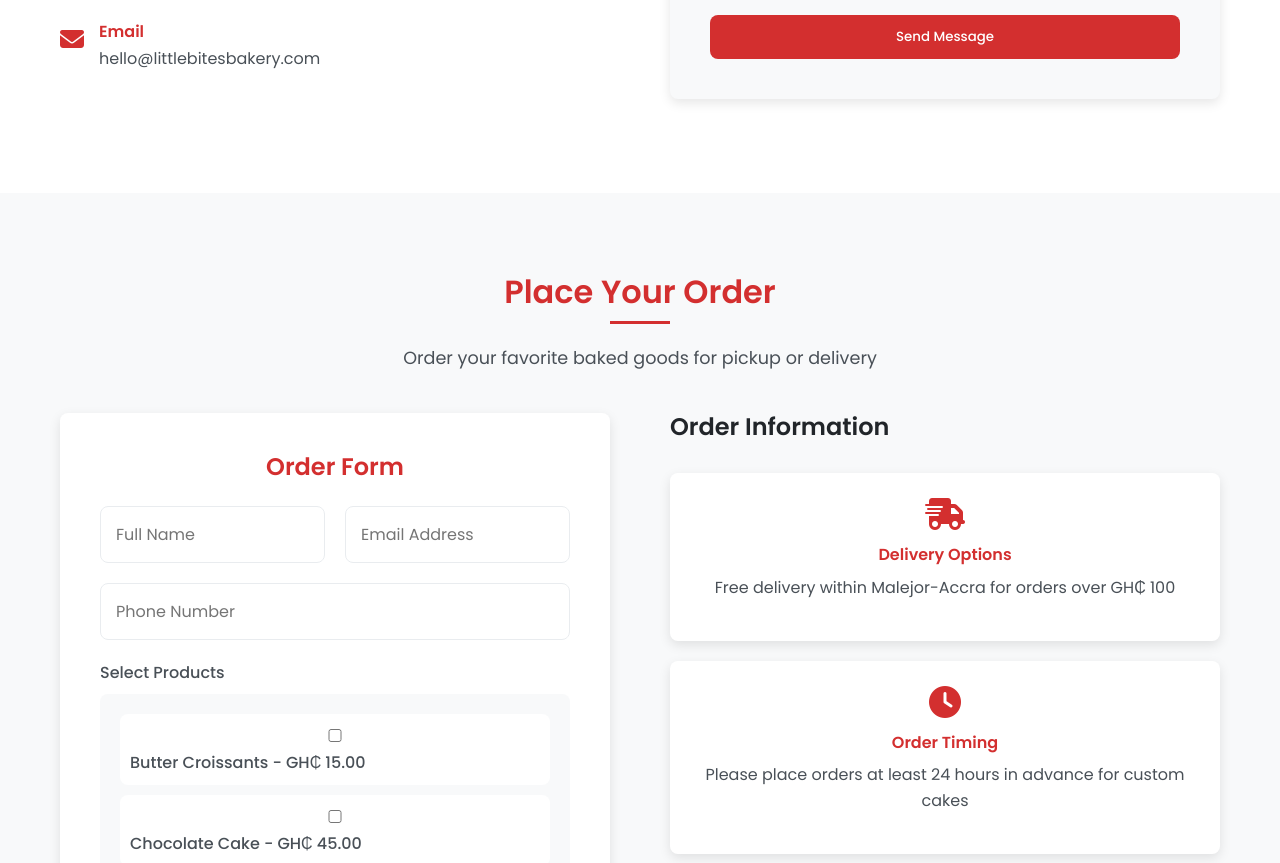
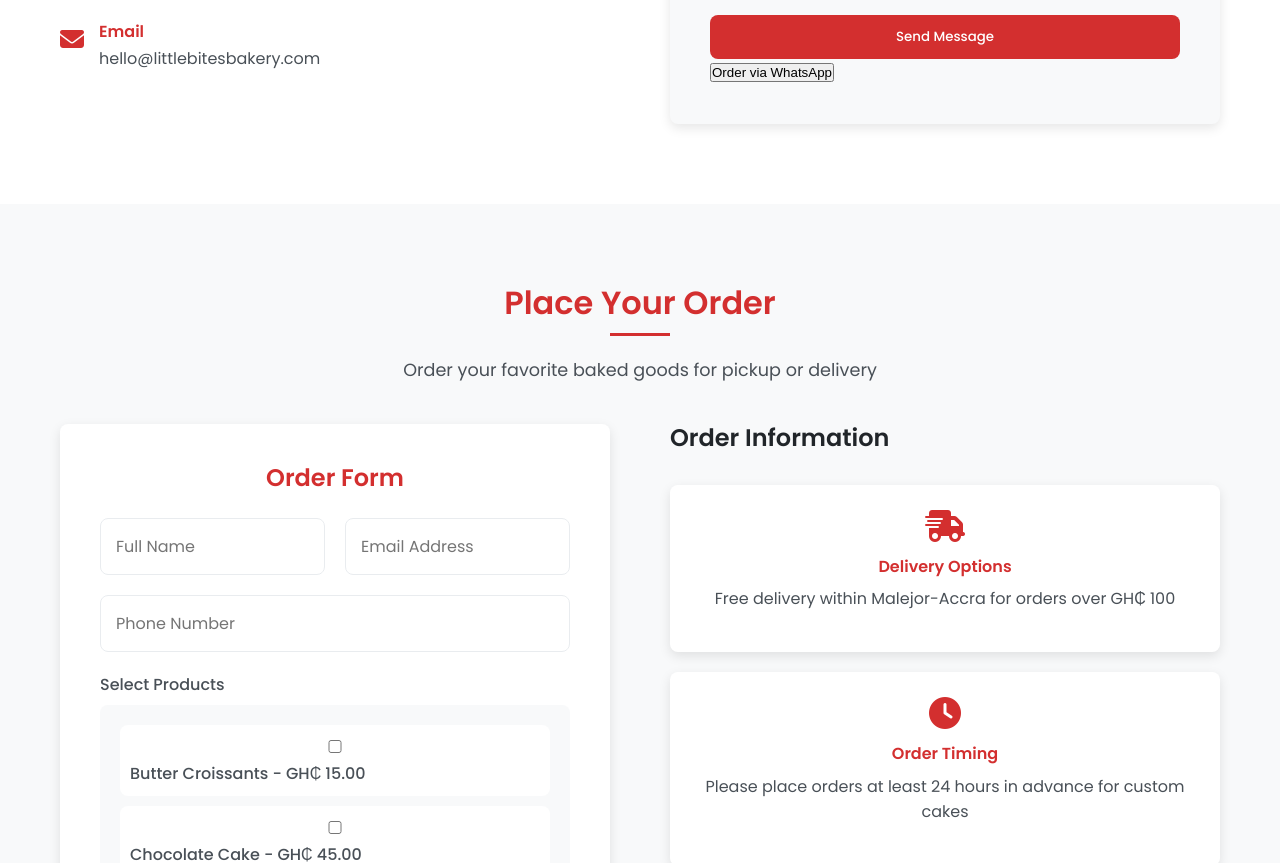
Before and after one commit to smoothjazz18n94/littlebyte, a plain HTML site: page newnew byte/index.html in a window 1280 px wide. Shown: the part 3213-4076 px from the top of the page. Drawn offline with Linux system fonts and the light colour scheme; files whose address does not match are found by name.

Commit message:
Update index.html

```diff
--- a/newnew byte/index.html
+++ b/newnew byte/index.html
@@ -266,6 +266,10 @@
                             </div>
 
                             <button type="submit" class="btn btn-primary btn-full">Send Message</button>
+                            <button type="button" onclick="sendOrderToWhatsApp()">
+  Order via WhatsApp
+</button>
+
                         </form>
                     </div>
                 </div>
@@ -462,4 +466,5 @@
 
     <script src="js/script.js"></script>
 </body>
+
 </html>
```
